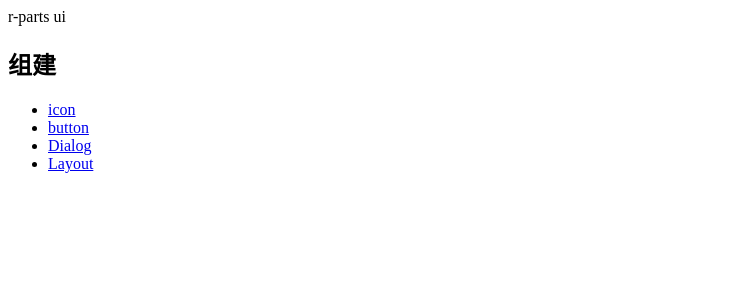
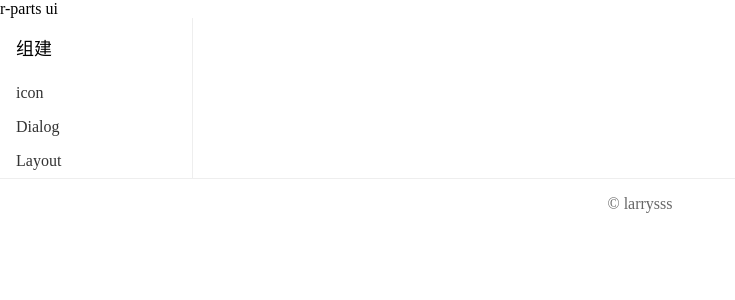
Before and after one commit to LarryZhaoSSS/radical-ui, a React app: page / in a window 1280 px wide. Shown: the top 300 px of the page, without its empty margins (0-735 px from the left). Built offline with nearby package versions, Linux system fonts and the light colour scheme.

Commit message:
main-page style

```diff
--- /dev/null
+++ b/example.scss
@@ -0,0 +1,56 @@
+* {
+  margin:0;
+  padding:0;
+  box-sizing: border-box;
+}
+ul,ol {
+  list-style: none;
+}
+h1,h2,h3,h4,h5,h5{font-weight:normal;}
+*::before{box-sizing: border-box;}
+*::after{box-sizing: border-box;}
+a {
+  text-decoration: none;
+  color: inherit;
+}
+$padding: 16px;
+$main-color:#00ADB5;
+$border-color: #eee;
+.site-page{
+
+}
+.site-main {
+  padding-top: 16px;
+}
+.site-aside{
+  border-right: 1px solid $border-color;
+  margin-right: 16px;
+  h2 {
+    padding: $padding;
+    font-size: 18px;
+  }
+  ul {
+    min-width: 12em;
+    > li {
+      a {
+        color: #333;
+        padding: 8px $padding;
+        display: block;
+        &:hover {
+          color: $main-color;
+        }
+        &.active {
+          color: white;
+          background: desaturate($main-color, 50%) ;
+        }
+      }
+    }
+  }
+}
+.site-footer{
+  text-align: center;
+  font-szie: 12px;
+  color: #666;
+  padding: 16px 0;
+  border-top: 1px solid $border-color;
+}
--- a/example.tsx
+++ b/example.tsx
@@ -1,25 +1,28 @@
 import React from 'react'
 import ReactDOM from 'react-dom'
 import { HashRouter as Router, Route, NavLink as Link } from 'react-router-dom'
+import './example.scss'
 import IconExample from './lib/icon/icon.example'
 import ButtonExample from './lib/button.example'
 import DialogExample from './lib/dialog/dialog.example'
 import LayoutExamle from './lib/layout/layout.example'
+import Header from "./lib/layout/header";
+import Aside from "./lib/layout/aside";
+import Footer from "./lib/layout/footer";
+import Content from "./lib/layout/content";
+import Layout from "./lib/layout/layout";
 ReactDOM.render(
   <Router>
-    <div className='example'>
-      <header>
+    <Layout className='site-page'>
+      <Header>
         <div>r-parts ui</div>
-      </header>
-      <div>
-        <aside>
+      </Header>
+      <Layout>
+        <Aside className='site-aside'>
           <h2>组建</h2>
           <ul>
             <li>
               <Link to='/icon'> icon </Link>
-            </li>
-            <li>
-              <Link to='/button'> button </Link>
             </li>
             <li>
               <Link to='/dialog'> Dialog </Link>
@@ -28,15 +31,16 @@ ReactDOM.render(
               <Link to='/layout'> Layout </Link>
             </li>
           </ul>
-        </aside>
-        <main>
+        </Aside>
+        <Content className='site-main'>
           <Route path='/icon' component={IconExample} />
           <Route path='/button' component={ButtonExample} />
           <Route path='/dialog' component={DialogExample} />
           <Route path='/layout' component={LayoutExamle}></Route>
-        </main>
-      </div>
-    </div>
+        </Content>
+      </Layout>
+      <Footer className='site-footer'>&copy; larrysss</Footer>
+    </Layout>
   </Router>,
   document.querySelector('#root')
 )
```
